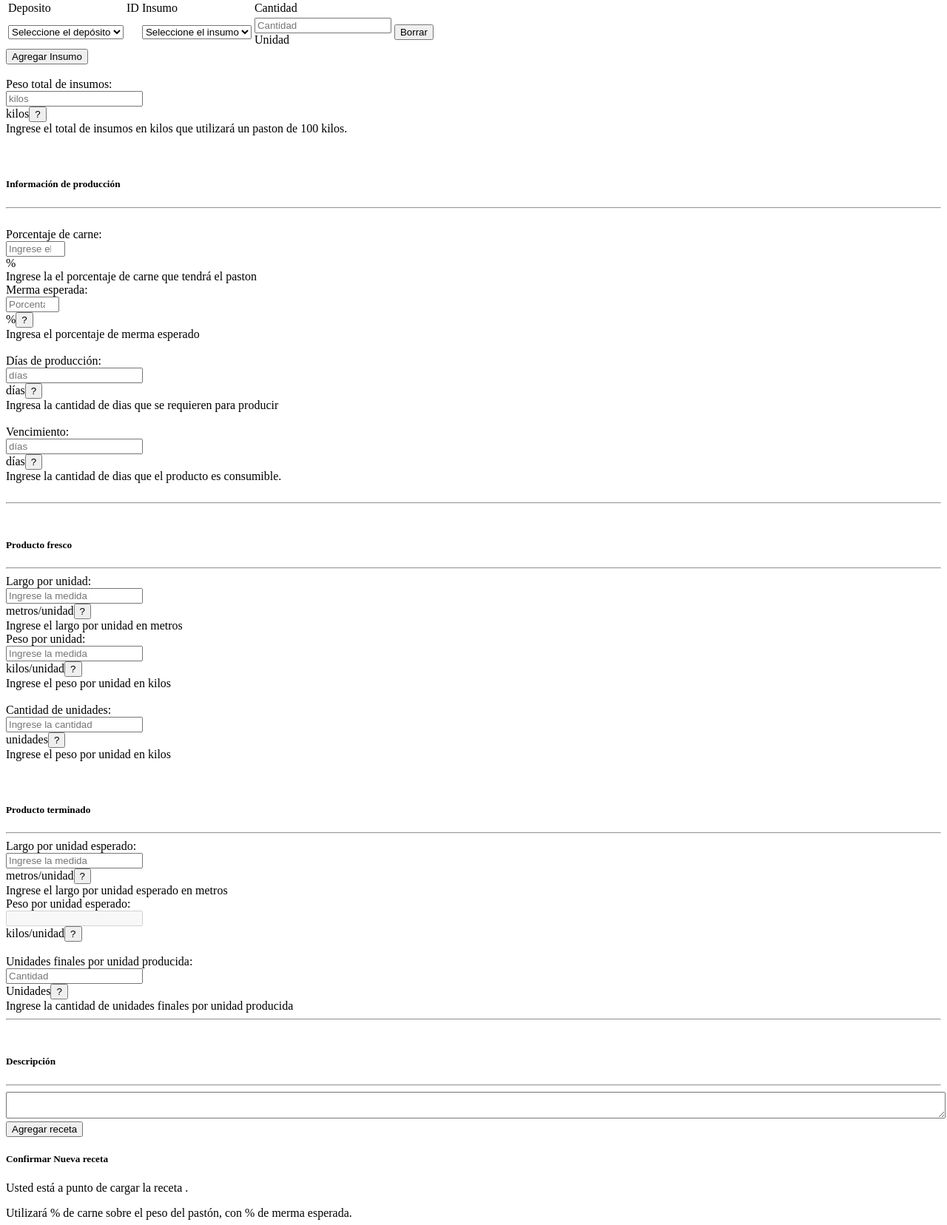
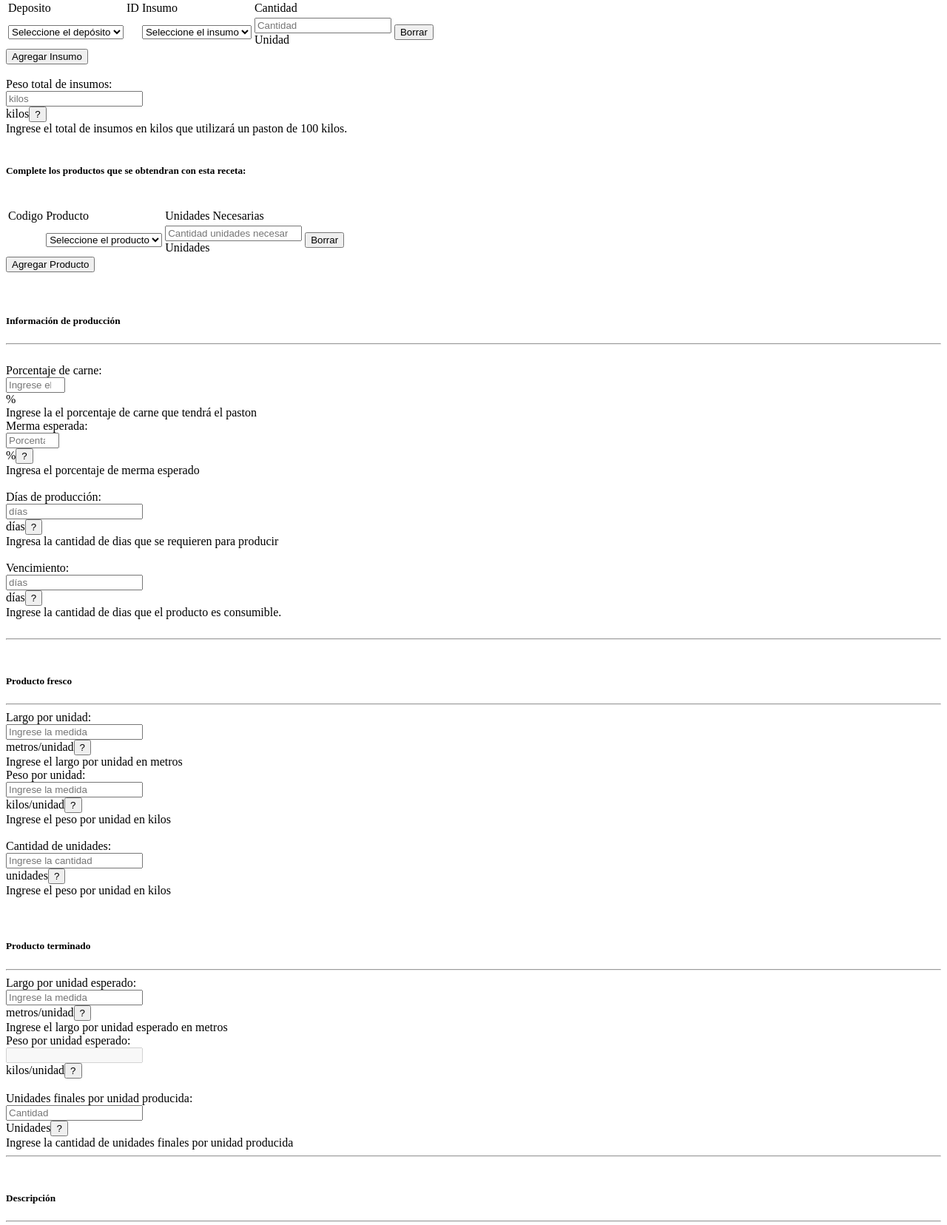
Before and after one commit to Purares/purares-desa, a PHP site: template vista/pagina/agregarReceta.php in a window 1280 px wide. Shown: the part 275-1931 px from the top of the page at 74% size. Run offline with PHP 8.4, Linux system fonts and the light colour scheme; the template is opened without the code that fills it, so the values that code supplies are empty.

Commit message:
fix prdocuto test receta

```diff
--- a/vista/pagina/agregarReceta.php
+++ b/vista/pagina/agregarReceta.php
@@ -12,6 +12,7 @@ $depositos=ControladorFormularios::ctrListaDepositos();
 
 $recetas=ControladorFormularios::ctrListaRecetas();
 
+$productos=ControladorFormularios::ctrStockProductos();
 
 if (isset($_GET['idReceta'])){
 
@@ -130,6 +131,57 @@ foreach($depositos as $deposito){
                 </div>
               </div>
               <br>
+              <h5>Complete los productos que se obtendran con esta receta:</h5>
+              <br>
+              <div class="container">
+                  <table class="table table-sm">
+                <thead>
+                    <tr>
+                      <td scope="col" class="text-center text-white bg-dark">Codigo</td>
+                      <td scope="col" class="text-center text-white bg-dark">Producto</td>
+                       <td scope="col" class="text-center text-white bg-dark">Unidades Necesarias</td>
+                        <td scope="col" class="text-center text-white bg-dark"></td>
+                    </tr>
+                  </thead>
+                <tbody id="TablaProductos">
+                            <tr>
+                        <td scope="col">
+                          <a class="idproductoselec"></a>
+                        </td>
+                        <td scope="col">
+                          <select class="custom-select nomprodu" name="idProductoCrearReceta[]" required>
+                                        <option value="0">Seleccione el producto</option>
+
+<?php
+
+foreach($productos as $producto){
+
+  echo '<option value="' . $producto["id_producto"] . '">' . $producto["nombre"] . '</option>';
+
+};
+
+?>
+
+
+                          </select>
+                        </td>
+                         <td scope="col">
+                          <div class="input-group">
+                          <input type="number" min=0 step=1 name="unidadesNecesariasCrearReceta[]" class="form-control text-right cantprodu" placeholder="Cantidad unidades necesarias" required>
+                              <div class="input-group-append">
+                  <span class="input-group-text"><a class="unitprodu">Unidades</a></span>
+              </div>
+                  </div>
+                        </td>
+                           <td scope="col">
+                                    <button type="button" class="btn btn-danger btn-sm borrar">Borrar</button>
+                                     </td>
+                    </tr>
+                </tbody>
+            </table>
+            <button type="button" id="BotonAgregarProducto" class="btn btn-success btn-sm">Agregar Producto</button>
+          </div>
+          <br>
               <br>
               <h5>Información de producción</h5>
               <hr>
@@ -347,6 +399,19 @@ foreach($depositos as $deposito){
           </table>
           </div>
             <br>
+			 <p>Con esta receta se obtendran los suiguientes productos:</p>
+
+          <div class="container">
+          <table class="table table-hover">
+            <thead>
+            <tr><th scope="col">Producto</th><th scope="col">Unidades Necesarias</th></tr>
+            </thead>
+            <tbody id="tablaconfirmarproductos">
+
+            </tbody>
+          </table>
+          </div>
+
           <p>¿Confirma que desea CARGAR ESTA RECETA?</p>
         </div>
         <div class="modal-footer">
@@ -401,6 +466,8 @@ function completarmodalrecetas(){
                                       var nombreingredientes = [];
                                       cantidadingredientes=[];
                                       unidadingredientes=[];
+                                      nombreproductos=[];
+                                      cantuniproductos=[];
 
                                       $('.tringre').remove();
 
@@ -413,6 +480,16 @@ function completarmodalrecetas(){
                                          $('.unitingre').each(function(){
                                         unidadingredientes.push($(this).text());
                                       })
+
+                                       $('.trprodu').remove();
+
+                                      $('.nomprodu option:selected').each(function(){
+                                        nombreproductos.push($(this).text());
+                                      })
+                                       $('.cantprodu').each(function(){
+                                        cantuniproductos.push($(this).val());
+                                      })
+
 
 
 
@@ -435,7 +512,14 @@ for (var i=0; i<=nombreingredientes.length-1;i++){
 
   modal.find('#tablaconfirmar').append($('<tr class="tringre"><td scope="col">' + nombreingredientes[i] +'</td><td scope="col" class="text-right">'+ cantidadingredientes[i] + '</td><td scope="col">' + unidadingredientes[i]+ '</tr>'))
 
-  }}})
+  }
+for (var i=0; i<=nombreproductos.length-1;i++){
+
+  modal.find('#tablaconfirmarproductos').append($('<tr class="trprodu"><td scope="col">' + nombreproductos[i] +'</td><td scope="col">' + cantuniproductos[i] +' unidades</td></tr>'))
+
+  }
+
+}})
 
 $('#BotonAgregarInsumoReceta').on('click', function (event) {
 
@@ -511,6 +595,59 @@ foreach($depositos as $deposito){
     });
 });
 
+      $('#BotonAgregarProducto').on('click', function (event) {
+
+agregarproducto();
+function agregarproducto() {
+
+  $("#TablaProductos")
+  .append
+  (
+          $('<tr>').append(
+           $('<td>').attr('scope','col')
+          .append
+          (
+            $('<a class="idproductoselec"></a>')
+            ),
+
+            $('<td>').attr('scope','col')
+          .append
+          (
+
+              $("<select class='custom-select nomprodu' name='' required><option value='0'>Seleccione el producto</option></select>")
+
+              	<?php
+
+foreach($productos as $producto){
+
+  echo '.append(`<option value="' . $producto["id_producto"] . '">' . $producto["nombre"] . '</option>`)';
+
+};
+
+?>
+
+            ),
+          $('<td>').attr('scope','col')
+          .append
+          (
+
+              $("<div class='input-group'><input type='number' min=0 step=1 name='unidadesNecesariasCrearReceta[]' class='form-control text-right cantprodu' placeholder='Cantidad de unidades necesarias' required><div class='input-group-append'><span class='input-group-text'><a class='unitprodu'>Unidades</a></span></div></div>")
+
+            ),
+
+             $('<td>').attr('scope','col')
+          .append
+          (
+            $('<button type="button" class="btn btn-danger btn-sm borrar">Borrar</button>')
+            ),
+
+))
+
+    }
+   }
+   );
+
+
 
 // Example starter JavaScript for disabling form submissions if there are invalid fields
 (function() {
@@ -570,6 +707,12 @@ $(document).ready(function(){
             $(insu).closest('tr').find('.unitingre').html("");
         }
     });
+
+    $('#TablaProductos').on('change', '.nomprodu',function(){
+        var produID = $(this).val();
+        var produ=$(this);
+          $(produ).closest('tr').find('.idproductoselec').text(''+ produID);
+        })
 
  $(function () {
   $('[data-toggle="tooltip"]').tooltip()
```
Also changed, not shown: vista/pagina/agregarProductos.php (+6 -6 lines).
